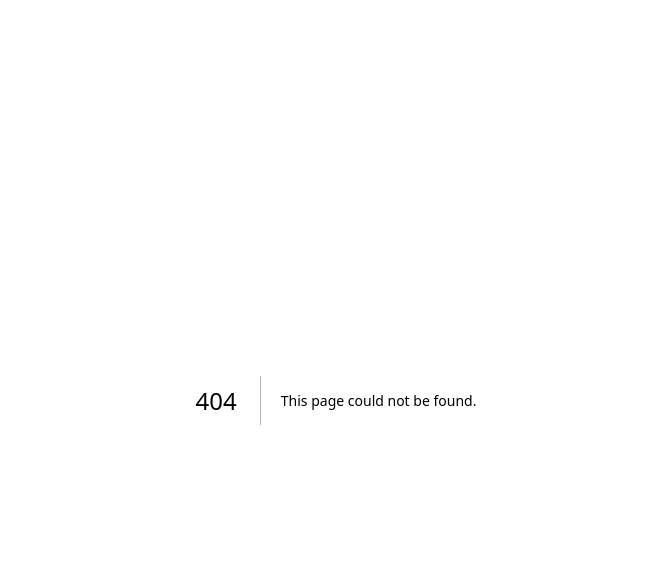
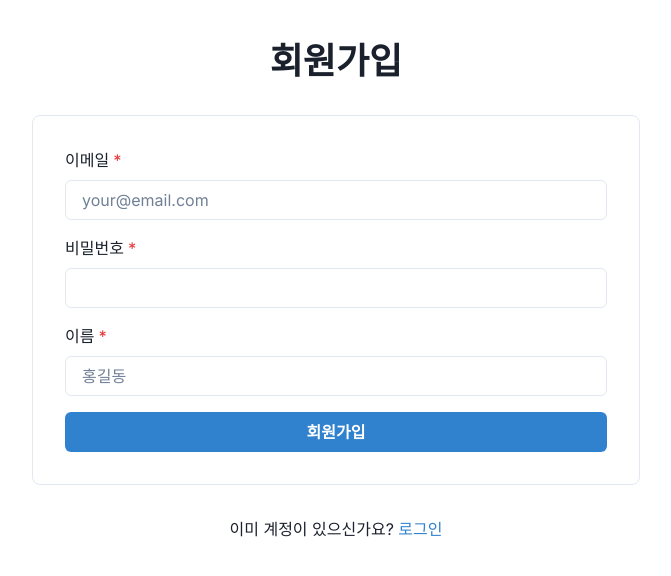
Before and after one commit to Kyuho1234/EduQuest-AI-Platform, a Next.js app: page /auth/signup in a window 1280 px wide. Before the commit this address had no page. Shown: the top 576 px of the page, without its empty margins (304-975 px from the left). Built offline with nearby package versions, Linux system fonts and the light colour scheme.

Commit message:
Add signup page for user registration

```diff
--- /dev/null
+++ b/src/app/auth/signup/page.tsx
@@ -0,0 +1,118 @@
+'use client';
+
+import { useState } from 'react';
+import { useRouter } from 'next/navigation';
+import {
+  Box,
+  Button,
+  FormControl,
+  FormLabel,
+  Input,
+  VStack,
+  Text,
+  useToast,
+  Container,
+  Heading,
+  Link,
+} from '@chakra-ui/react';
+
+export default function SignUp() {
+  const [email, setEmail] = useState('');
+  const [password, setPassword] = useState('');
+  const [name, setName] = useState('');
+  const [isLoading, setIsLoading] = useState(false);
+  const router = useRouter();
+  const toast = useToast();
+
+  const handleSubmit = async (e: React.FormEvent) => {
+    e.preventDefault();
+    setIsLoading(true);
+
+    try {
+      const response = await fetch('/api/auth/signup', {
+        method: 'POST',
+        headers: { 'Content-Type': 'application/json' },
+        body: JSON.stringify({ email, password, name }),
+      });
+
+      const data = await response.json();
+
+      if (!response.ok) {
+        throw new Error(data.error || '회원가입 중 오류가 발생했습니다.');
+      }
+
+      toast({
+        title: '회원가입 성공',
+        description: '로그인 페이지로 이동합니다.',
+        status: 'success',
+        duration: 2000,
+        isClosable: true,
+      });
+
+      router.push('/auth/signin');
+    } catch (error: any) {
+      toast({
+        title: '회원가입 실패',
+        description: error.message,
+        status: 'error',
+        duration: 3000,
+        isClosable: true,
+      });
+    } finally {
+      setIsLoading(false);
+    }
+  };
+
+  return (
+    <Container maxW="container.sm" py={10}>
+      <VStack spacing={8}>
+        <Heading>회원가입</Heading>
+        <Box w="100%" p={8} borderWidth={1} borderRadius="lg">
+          <form onSubmit={handleSubmit}>
+            <VStack spacing={4}>
+              <FormControl isRequired>
+                <FormLabel>이메일</FormLabel>
+                <Input
+                  type="email"
+                  value={email}
+                  onChange={(e) => setEmail(e.target.value)}
+                  placeholder="your@email.com"
+                />
+              </FormControl>
+              <FormControl isRequired>
+                <FormLabel>비밀번호</FormLabel>
+                <Input
+                  type="password"
+                  value={password}
+                  onChange={(e) => setPassword(e.target.value)}
+                />
+              </FormControl>
+              <FormControl isRequired>
+                <FormLabel>이름</FormLabel>
+                <Input
+                  value={name}
+                  onChange={(e) => setName(e.target.value)}
+                  placeholder="홍길동"
+                />
+              </FormControl>
+              <Button
+                type="submit"
+                colorScheme="blue"
+                width="100%"
+                isLoading={isLoading}
+              >
+                회원가입
+              </Button>
+            </VStack>
+          </form>
+        </Box>
+        <Text>
+          이미 계정이 있으신가요?{' '}
+          <Link href="/auth/signin" color="blue.500">
+            로그인
+          </Link>
+        </Text>
+      </VStack>
+    </Container>
+  );
+}
```
